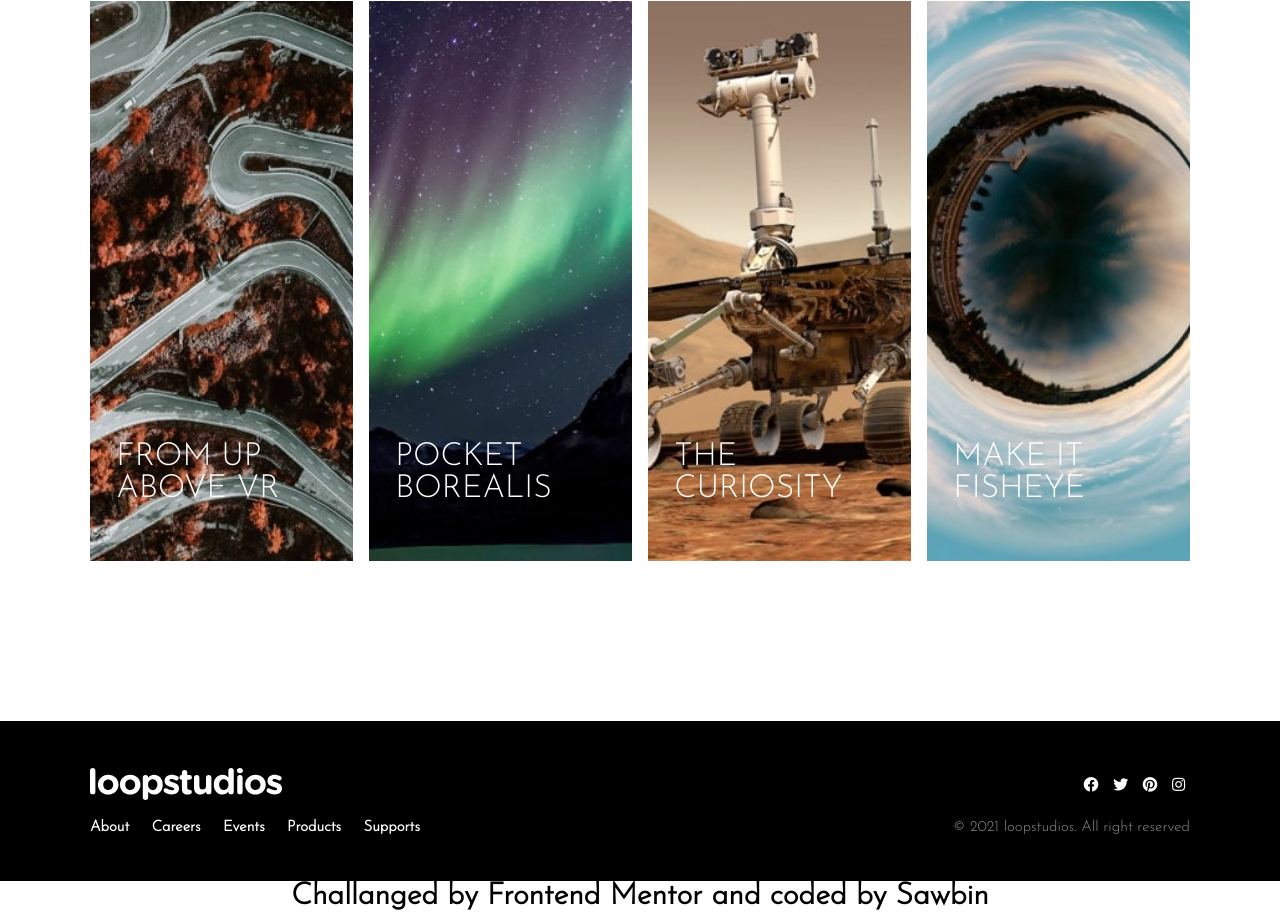
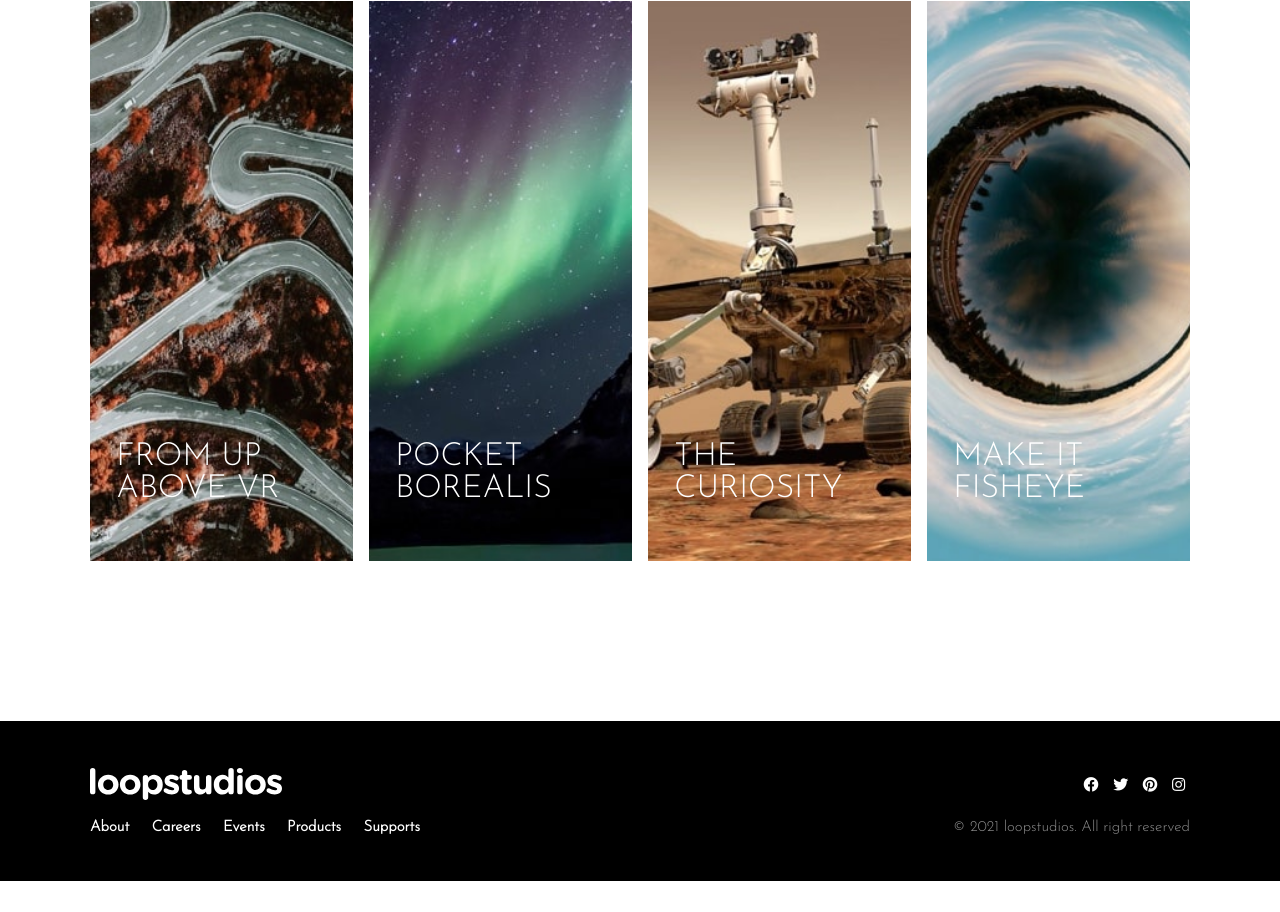
Before and after one commit to Sawbin7/loopstudios, a plain HTML site: page index.html in a window 1280 px wide. Shown: the part 2455-3367 px from the top of the page. After the commit the page ends 3336 px from the top, so only its background shows below. Drawn offline with Linux system fonts and the light colour scheme.

Commit message:
Update index.html

```diff
--- a/index.html
+++ b/index.html
@@ -143,10 +143,7 @@
             </div>
         </section>
     </footer>
-    <div class="ce flex">
 
-        <h1> Challanged by Frontend Mentor and coded by Sawbin</h1>
-    </div>
 
 </body>
 
```
